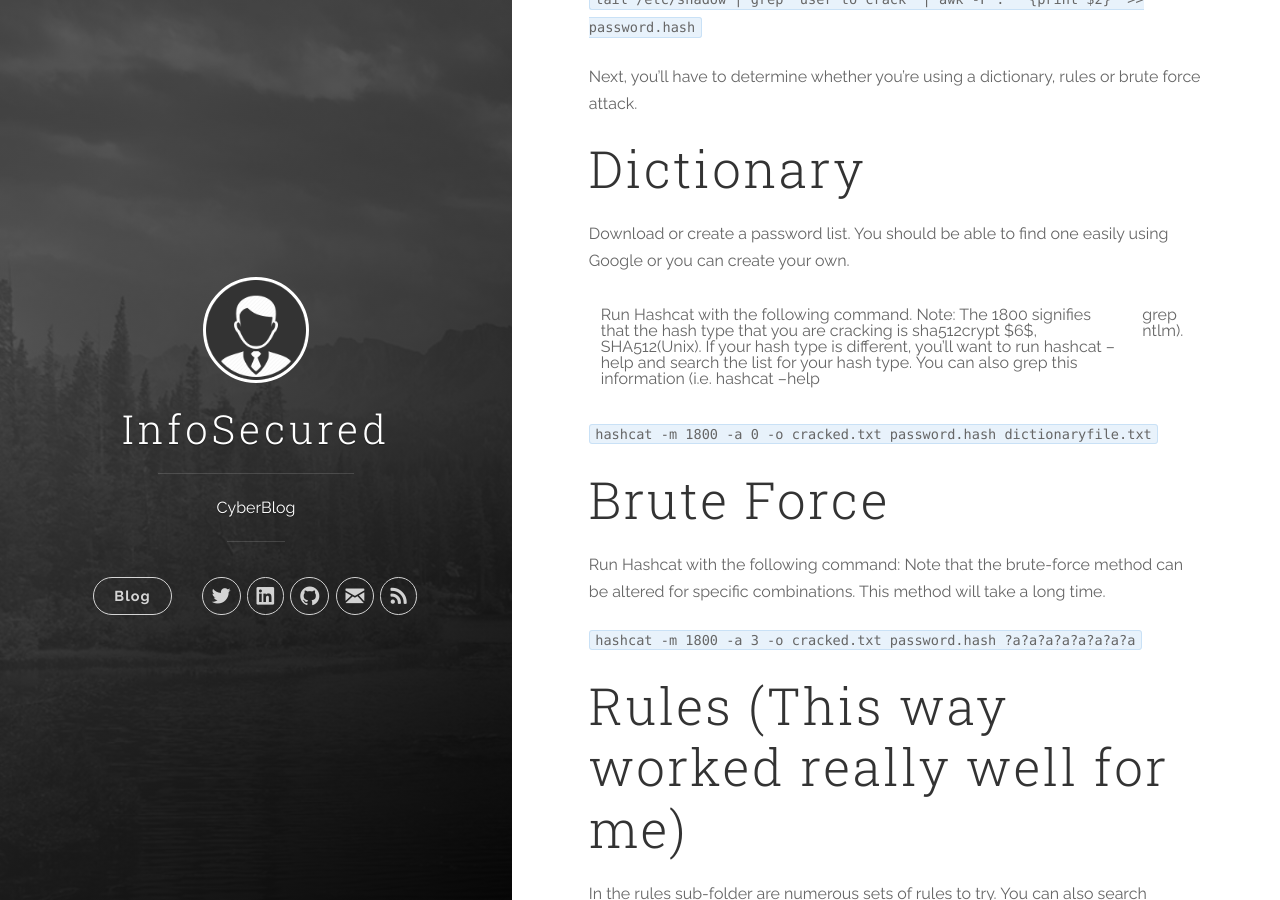
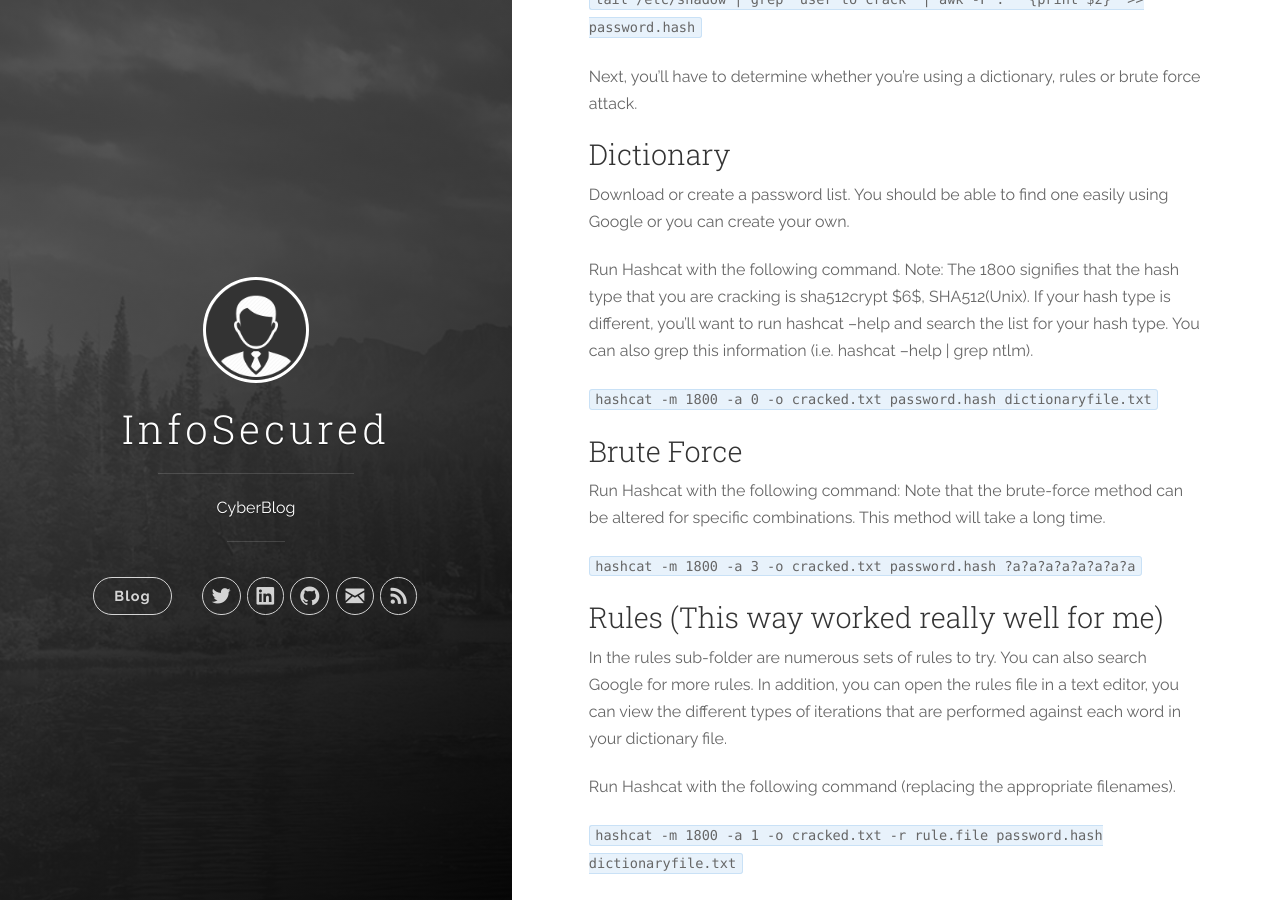
Before and after one commit to InfoSecured/infosecured.github.io, a Jekyll site: the page built from _posts/2017-01-06-password-cracking-with-hashcat.markdown, in a window 1280 px wide and 900 px high, scrolled down 813 px. Built offline with Jekyll 4.4.1, drawn with Linux system fonts in a browser that asks for light colours.

```diff
--- a/_posts/2017-01-06-password-cracking-with-hashcat.markdown
+++ b/_posts/2017-01-06-password-cracking-with-hashcat.markdown
@@ -23,21 +23,21 @@ Extract the Hash from the file /etc/shadow and create the Hash File. Replace “
 
 Next, you’ll have to determine whether you’re using a dictionary, rules or brute force attack.
 
-# Dictionary
+### Dictionary
 
 Download or create a password list. You should be able to find one easily using Google or you can create your own.
 
-Run Hashcat with the following command.  Note: The 1800 signifies that the hash type that you are cracking is sha512crypt $6$, SHA512(Unix).  If your hash type is different, you’ll want to run hashcat –help and search the list for your hash type.  You can also grep this information (i.e. hashcat –help | grep ntlm).
+Run Hashcat with the following command.  Note: The 1800 signifies that the hash type that you are cracking is sha512crypt $6$, SHA512(Unix).  If your hash type is different, you’ll want to run hashcat –help and search the list for your hash type.  You can also grep this information (i.e. hashcat –help \| grep ntlm).
 
 `hashcat -m 1800 -a 0 -o cracked.txt password.hash dictionaryfile.txt`
 
-# Brute Force
+### Brute Force
 
 Run Hashcat with the following command: Note that the brute-force method can be altered for specific combinations.  This method will take a long time.
 
 `hashcat -m 1800 -a 3 -o cracked.txt password.hash ?a?a?a?a?a?a?a?a`
 
-# Rules (This way worked really well for me)
+### Rules (This way worked really well for me)
 
 In the rules sub-folder are numerous sets of rules to try.  You can also search Google for more rules.  In addition, you can open the rules file in a text editor, you can view the different types of iterations that are performed against each word in your dictionary file.
 
```
